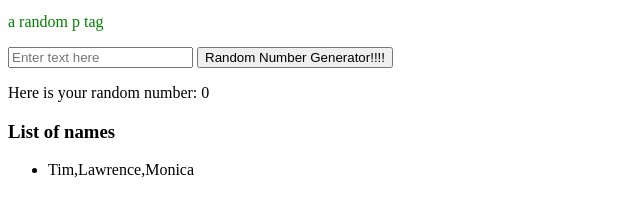
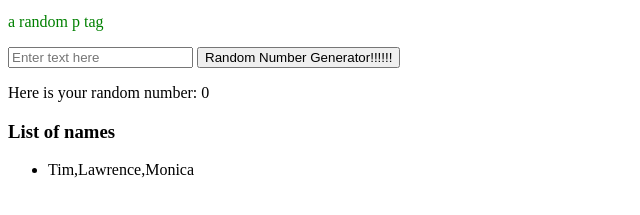
Before and after one commit to LawrenceELee/practice-fixing-merge-conflicts, a plain HTML site: page index.html in a window 1280 px wide. Shown: the part 445-660 px from the top of the page, 0-640 px from the left. Drawn offline with Linux system fonts and the light colour scheme.

Commit message:
added a comment

```diff
--- a/index.html
+++ b/index.html
@@ -20,7 +20,7 @@
     <p class="headertwo">a random p tag</p>
     <input type="text" placeholder="Enter text here" />
     <button type="button" onClick="getRandomNumber()">
-      Random Number Generator!!!!
+      Random Number Generator!!!!!!
     </button>
     <p>Here is your random number: <a id="randomNum">0</a></p>
     <h3>List of names</h3>
--- a/index.js
+++ b/index.js
@@ -14,3 +14,4 @@ console.log(entry);
 
 entry.appendChild(document.createTextNode(listOfNames));
 list.appendChild(entry);
+//Monica
```
